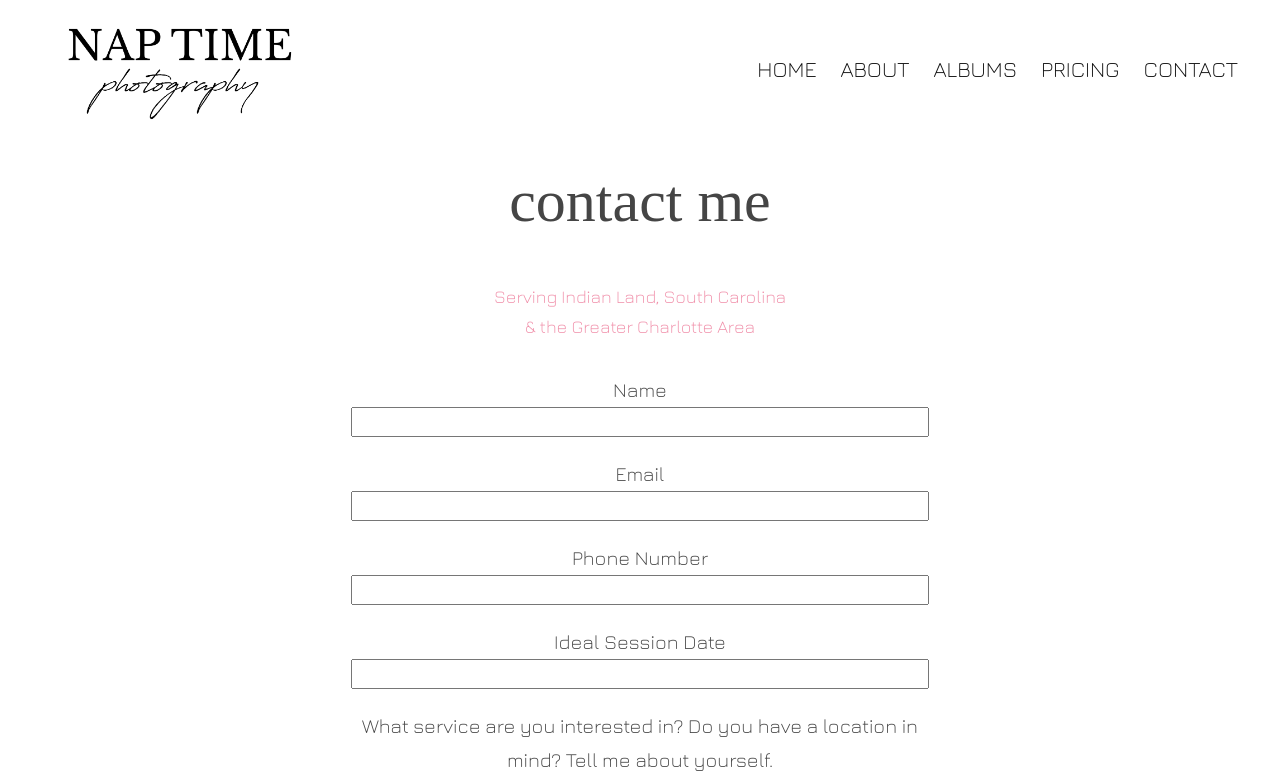
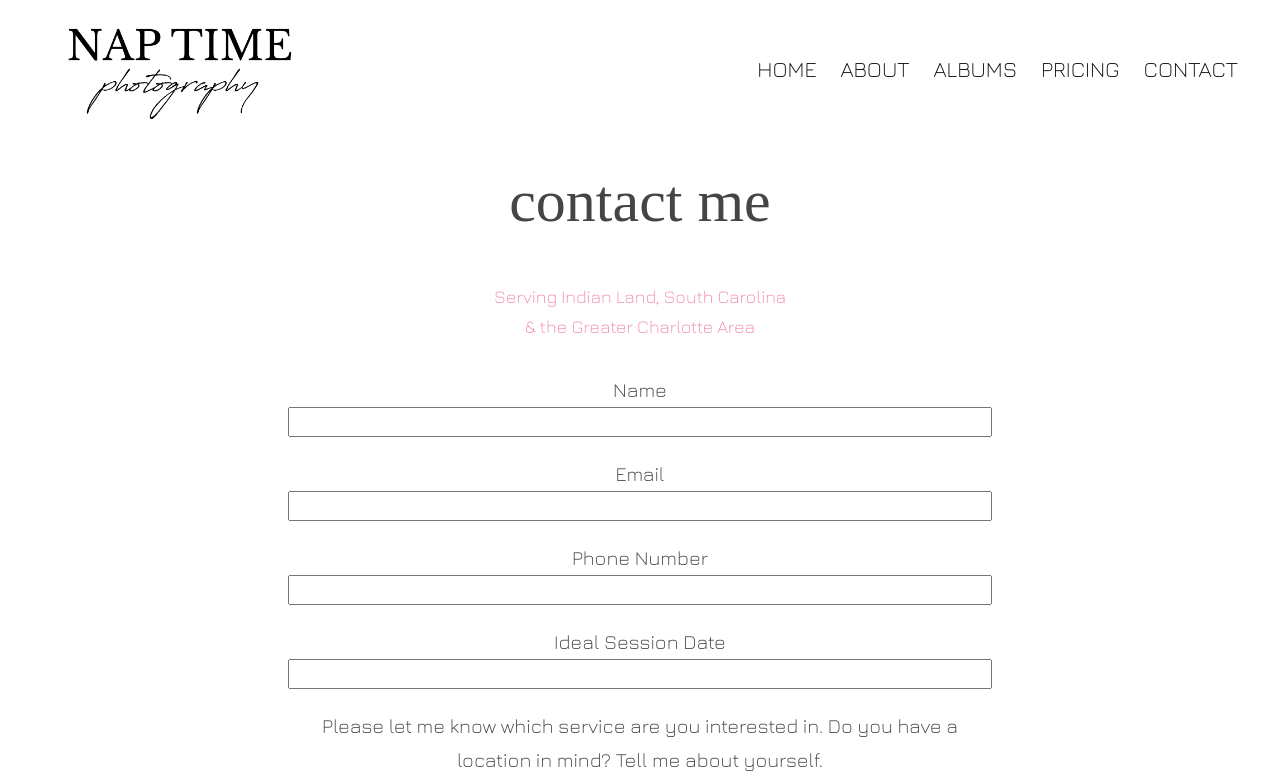
Before and after one commit to kaylajensen/nap-time-photography, a Next.js app: page /contact in a window 1280 px wide. Shown: the top 775 px of the page. Built offline with nearby package versions, Linux system fonts and the light colour scheme; a web font is replaced by a local one.

Commit message:
Update response state

```diff
--- a/pages/contact.js
+++ b/pages/contact.js
@@ -33,7 +33,7 @@ export default function Contact() {
       body: JSON.stringify(data)
     }).then((res) => {
         console.log('Response received')
-        if (res.status === 200) {
+        if (res.result === "success") {
             console.log('Response succeeded!')
             setSubmitted(true)
             setName('')
@@ -75,7 +75,7 @@ export default function Contact() {
           </formGroup>
 
           < formGroup className={styles.inputGroup}>
-            < label htmlFor='service'>What service are you interested in? Do you have a location in mind? Tell me about yourself.</label>
+            < label htmlFor='service'>Please let me know which service are you interested in. Do you have a location in mind? Tell me about yourself.</label>
             < input type='text' onChange={(e)=>{setService(e.target.value)}} name='service' className={styles.longMessageGroup} />
           </formGroup>
 
@@ -85,46 +85,3 @@ export default function Contact() {
     </Layout>
   )
 }
-
-// const Contact = () => (
-//   <Layout title="Contact">
-//     <h1>Contact Me</h1>
-//     <ul className="company-info">
-//       <li>Indian Land, SC</li>
-//       <li>And Greater Charlotte Area</li>
-//       <li>
-//         <a href="mailto:naptimephotography@gmail.com">naptimephotography</a>
-//       </li>
-//     </ul>
-//     <style jsx>{`
-      // .company-info {
-      //   margin: 0 0 100px 0;
-      //   padding: 0;
-      //   list-style: none;
-      //   font-size: 18px;
-      //   font-family: 'Jura', sans-serif;
-      // }
-      // .company-logo {
-      //   display: inline-block !important;
-      // }
-      // .about-text {
-      //   color: #777;
-      //   max-width: 800px;
-      //   margin: 0 auto;
-      //   padding: 20px;
-      // }
-      // img {
-      //   margin: 10px 0 20px 20px;
-      // }
-      // @media (max-width: 600px) {
-      //   .about-text img {
-      //     float: none;
-      //     display: block;
-      //     margin: 0 auto 30px;
-      //   }
-      // }
-//     `}</style>
-//   </Layout>
-// );
-
-// export default Contact;
--- a/pages/prices.js
+++ b/pages/prices.js
@@ -9,7 +9,7 @@ const Prices = () => (
         <h2>All Sessions Begin at $99</h2>
         <p>Sessions begin at 30 minutes.</p>
         <p>You will recieve 10-15 edited digital photos.</p>
-        <p>I can work around these times but the best shoot time is 1-2 hours after sunrise or 1-2 hours before sunset. </p>
+        <p>The best photo shoot times are 1-2 hours after sunrise and 1-2 hours before sunset, but I am able to be flexible around these hours.</p>
       </div>
     </div>
   </div>
```
